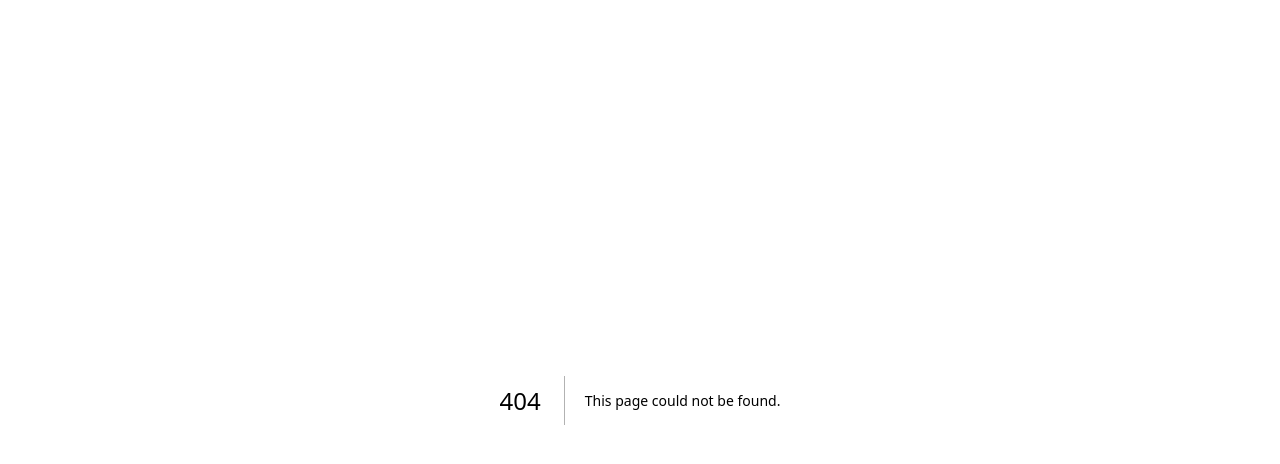
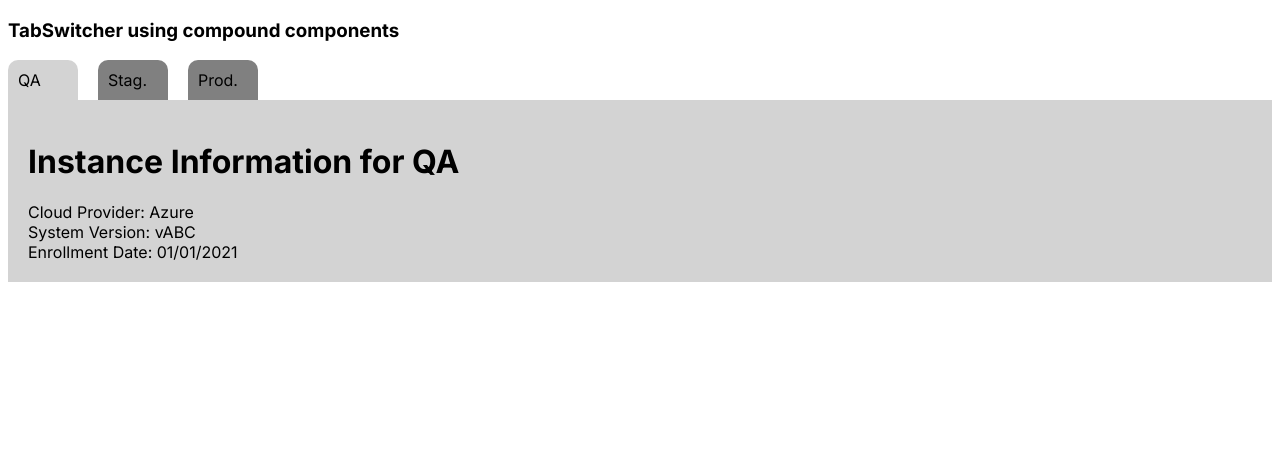
Before and after one commit to jangeroo/react-component-library, a Next.js app: page /tabs in a window 1280 px wide. Before the commit this address had no page. Shown: the top 464 px of the page. Built offline with nearby package versions, Linux system fonts and the light colour scheme.

Commit message:
feat: tabs - compound component

```diff
--- /dev/null
+++ b/src/app/tabs/page.tsx
@@ -0,0 +1,71 @@
+import {
+  TabSwitcher as CompoundTabSwitcher,
+  Tab,
+  TabPanel,
+  TabList
+} from "@components/tabs";
+
+interface Instance {
+  name: string
+  cloudProvider: string
+  coreVersion: string
+  enrollmentDate: string
+}
+
+function InstanceInformation({ instance }: { instance: Instance }) {
+  return (
+    <div>
+      <h1>Instance Information for {instance.name}</h1>
+      <div>Cloud Provider: {instance.cloudProvider}</div>
+      <div>System Version: {instance.coreVersion}</div>
+      <div>Enrollment Date: {instance.enrollmentDate}</div>
+    </div>
+  );
+}
+
+const instances = [
+  {
+    id: "abc123",
+    name: "QA",
+    coreVersion: "vABC",
+    cloudProvider: "Azure",
+    enrollmentDate: "01/01/2021"
+  },
+  {
+    id: "def456",
+    name: "Stag.",
+    coreVersion: "vDEF",
+    cloudProvider: "AWS",
+    enrollmentDate: "02/02/2022"
+  },
+  {
+    id: "ghi789",
+    name: "Prod.",
+    coreVersion: "vGHI",
+    cloudProvider: "Azure",
+    enrollmentDate: "03/03/2023"
+  }
+];
+
+export default function Page() {
+  return (
+    <>
+      <h3>TabSwitcher using compound components</h3>
+      <CompoundTabSwitcher>
+        <TabList>
+          {instances.map((instance) => (
+            <Tab id={instance.id} key={instance.id}>
+              {instance.name}
+            </Tab>
+          ))}
+        </TabList>
+
+        {instances.map((instance) => (
+          <TabPanel whenActiveId={instance.id} key={instance.id}>
+            <InstanceInformation instance={instance} />
+          </TabPanel>
+        ))}
+      </CompoundTabSwitcher>
+    </>
+  );
+};
--- /dev/null
+++ b/src/components/tabs/index.ts
@@ -0,0 +1,2 @@
+export { TabSwitcher, TabList, Tab, TabPanel } from './tabs-compound-component'
+// export { default as RenderPropsTabs } from './tabs-render-props'
--- /dev/null
+++ b/src/components/tabs/tabs-compound-component.tsx
@@ -0,0 +1,88 @@
+/*
+  Based on https://blog.logrocket.com/understanding-react-compound-components/
+
+  For TabSwitcher, we need to have two things:
+  1. which tab content to show, and
+  2. should switch tab panels when the user clicks a tab
+
+  To accomplish this, we need three components:
+
+  TabSwitcher :  parent component to hold the state
+  Tab :  component that tell its parent if it’s clicked
+  TabPanel: component that renders when the parent tells it to
+*/
+'use client'
+
+import React, { Dispatch, SetStateAction, createContext, useEffect } from "react";
+import classes from "./tabs.module.css";
+
+
+interface TabSwitcherContextType {
+  activeTabId: string;
+  setActiveTabId: Dispatch<SetStateAction<string>>;
+};
+
+const TabSwitcherContext = createContext<TabSwitcherContextType>({
+  activeTabId: "",
+  setActiveTabId: () => { },
+});
+
+
+export function TabSwitcher({ children }: React.PropsWithChildren) {
+  const [activeTabId, setActiveTabId] = React.useState("");
+
+  return (
+    <TabSwitcherContext.Provider value={{ activeTabId, setActiveTabId }}>
+      {children}
+    </TabSwitcherContext.Provider>
+  );
+}
+
+interface TabListProps {
+  orientation?: 'horizontal' | 'vertical'
+  children: JSX.Element[]
+}
+
+export function TabList({ orientation = 'horizontal', children }: TabListProps) {
+  const { activeTabId, setActiveTabId } = React.useContext(TabSwitcherContext);
+
+  useEffect(() => {
+    if (activeTabId === "") setActiveTabId(children[0].props.id);
+  }, [activeTabId, children, setActiveTabId]);
+
+  return (
+    <div className={`${classes.tablist} ${classes[orientation]}`}>
+      {children}
+    </div>
+  );
+}
+
+interface TabProps extends React.PropsWithChildren {
+  id: string
+}
+
+export function Tab({ id, children }: TabProps) {
+  const { activeTabId, setActiveTabId } = React.useContext(TabSwitcherContext);
+
+  return (
+    <div
+      onClick={() => setActiveTabId(id)
+      }
+      className={`${classes.tab} ${activeTabId === id ? classes.active : null}`}
+    >
+      {children}
+    </div>
+  );
+}
+
+interface TabPanelProps extends React.PropsWithChildren {
+  whenActiveId: string
+}
+
+export function TabPanel({ whenActiveId, children }: TabPanelProps) {
+  const { activeTabId } = React.useContext(TabSwitcherContext);
+
+  return whenActiveId === activeTabId ? (
+    <div className={classes.panel} > {children} </div>
+  ) : null;
+}
--- /dev/null
+++ b/src/components/tabs/tabs.module.css
@@ -0,0 +1,28 @@
+.tablist {
+  display: flex;
+  flex-direction: row;
+  gap: 20px;
+}
+
+.vertical {
+  flex-direction: column;
+}
+
+.tab {
+  width: 50px;
+  padding: 10px;
+  border-radius: 10px 10px 0 0;
+  background-color: var(--tab-background-color, grey);
+}
+
+.tab.active {
+  background-color: var(--tab-background-color, lightgrey);
+}
+
+.panel {
+  min-height: 100px;
+  padding: 20px;
+  background-color: var(--tab-background-color, lightgrey);
+}
+
+;
```
